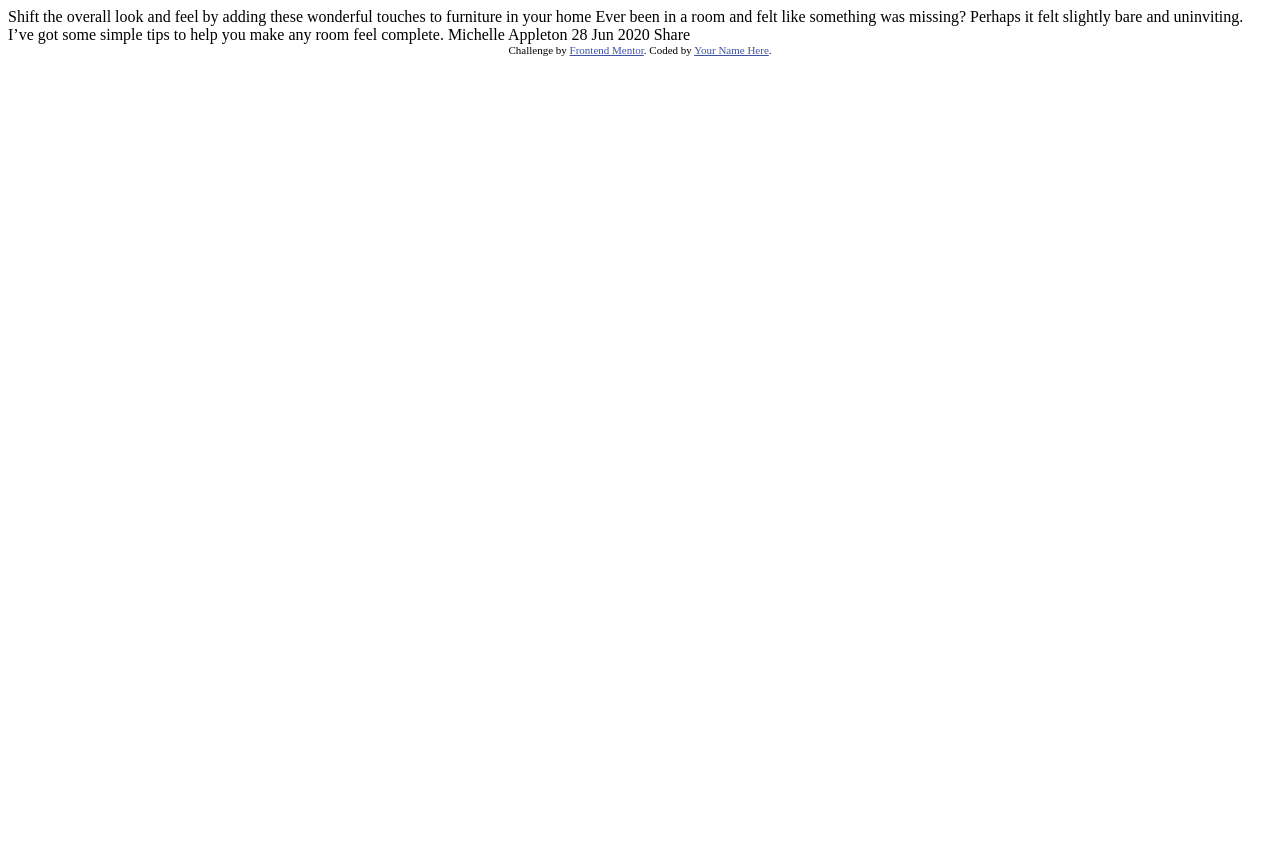
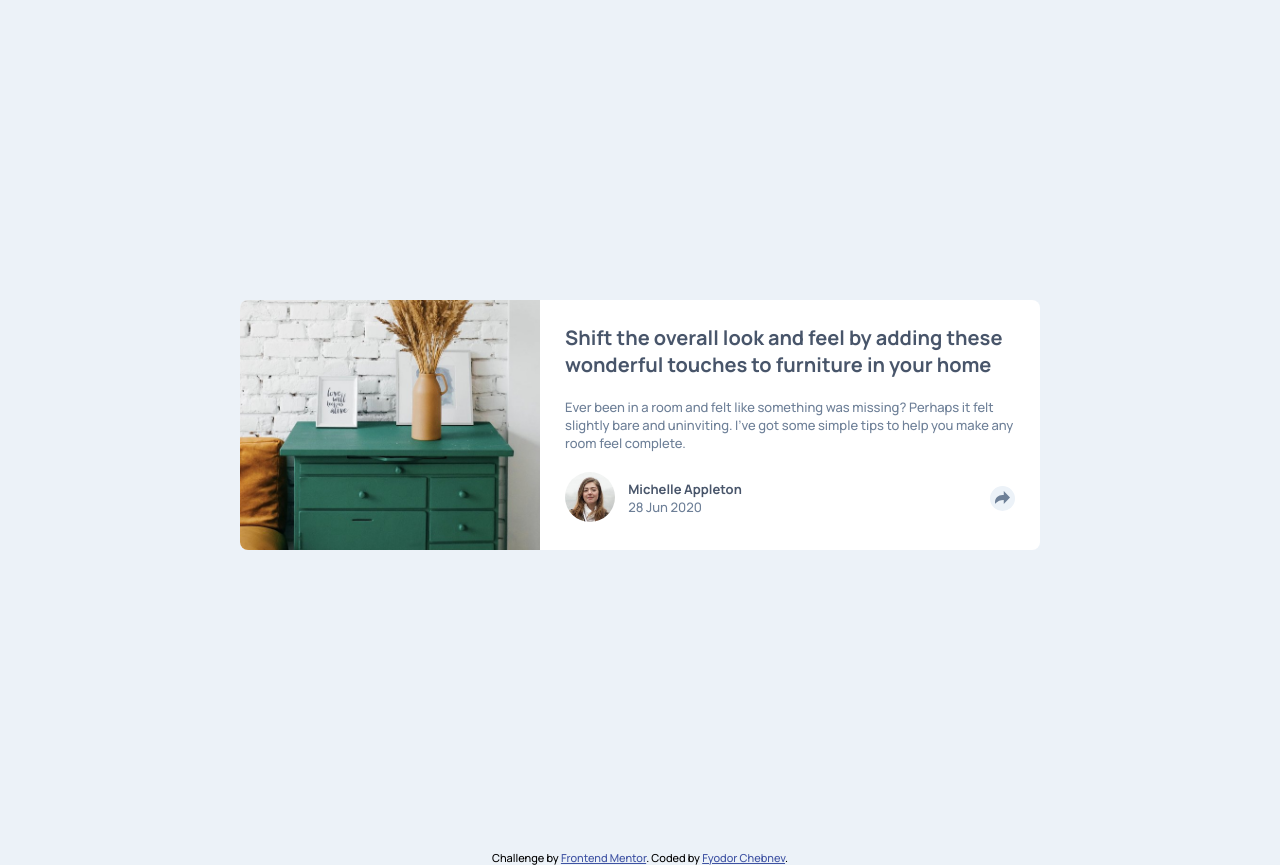
Before and after one commit to chebnevdev/article-preview-component, a plain HTML site: page index.html in a window 1280 px wide. Before the commit the page ends 800 px from the top, so only its background shows below. Drawn offline with Linux system fonts and the light colour scheme.

Commit message:
First version without JS

```diff
--- /dev/null
+++ b/css/styles.css
@@ -0,0 +1,93 @@
+/* TAG STYLES */
+body {
+  background-color: hsl(210, 46%, 95%);
+  font-family: 'Manrope', sans-serif;
+  margin: 0;
+}
+
+p {
+  font-size: 13px;
+}
+
+/* CLASS STYLES */
+
+.card {
+  width: 800px;
+  height: 250px;
+  margin: 300px auto;
+  border-radius: 8px;
+  background: white;
+  display: flex;
+  align-items: center;
+}
+
+.article-image {
+  height: 100%;
+  width: 300px;
+  object-fit: cover;
+  object-position: left;
+  border-radius: 8px 0 0 8px;
+}
+
+.main-title {
+  font-weight: 700;
+  font-size: 20px;
+  color: hsl(217, 19%, 35%);
+  margin-top: 0;
+}
+
+.description {
+  color: hsl(214, 17%, 51%);
+}
+
+.name-paragraph {
+  font-weight: 900;
+  color: hsl(217, 19%, 35%);
+  margin-top: 0;
+  margin-bottom: 0;
+}
+
+.date-paragraph {
+  color: hsl(214, 17%, 51%);
+  margin-top: 0;
+  margin-bottom: 0;
+}
+
+.article-info {
+  width: 450px;
+  margin-left: 25px;
+  display: inline-block;
+}
+
+.author-info {
+  margin-top: 20px;
+  position: relative;
+}
+
+.author-image {
+  height: 50px;
+  border-radius: 100%;
+}
+
+.name-and-date {
+  display: inline-block;
+  vertical-align: top;
+  margin-left: 10px;
+  margin-top: 8px;
+}
+
+.share-image {
+  display: block;
+  margin: auto;
+  margin-top: 5px;
+}
+
+.icon-span {
+  background-color: hsl(210, 46%, 95%);
+  margin-top: 14px;
+  width: 25px;
+  height: 25px;
+  position: absolute;
+  right: 0;
+  border-radius: 100%;
+}
--- a/index.html
+++ b/index.html
@@ -5,8 +5,11 @@
   <meta name="viewport" content="width=device-width, initial-scale=1.0"> <!-- displays site properly based on user's device -->
 
   <link rel="icon" type="image/png" sizes="32x32" href="./images/favicon-32x32.png">
+  <link rel="stylesheet" type="text/css" href="css/styles.css">
 
   <title>Frontend Mentor | Article preview component</title>
+
+  <link href="https://fonts.googleapis.com/css2?family=Manrope:wght@500;700&display=swap" rel="stylesheet">
 
   <!-- Feel free to remove these styles or customise in your own stylesheet 👍 -->
   <style>
@@ -16,21 +19,31 @@
 </head>
 <body>
 
-  Shift the overall look and feel by adding these wonderful
-  touches to furniture in your home
+  <div class="card">
+    <img class="article-image" src="images/drawers.jpg" alt="drawers-image">
+    <div class="article-info">
+      <p class="main-title">
+        Shift the overall look and feel by adding these wonderful touches to furniture in your home
+      </p>
+      <p class="description">
+        Ever been in a room and felt like something was missing? Perhaps it felt slightly bare and uninviting. I’ve got some simple tips to help you make any room feel complete.
+      </p>
+      <div class="author-info">
+        <img class="author-image" src="images/avatar-michelle.jpg" alt="Michelle-photo">
+        <div class="name-and-date">
+          <p class="name-paragraph">Michelle Appleton</p>
+          <p class="date-paragraph">28 Jun 2020</p>
+        </div>
+        <span class="icon-span"><image src="images/icon-share.svg" class="share-image"></span>
+      </div>
+    </div>
+  </div>
 
-  Ever been in a room and felt like something was missing? Perhaps
-  it felt slightly bare and uninviting. I’ve got some simple tips
-  to help you make any room feel complete.
-
-  Michelle Appleton
-  28 Jun 2020
-
-  Share
+  <!-- Share -->
 
   <div class="attribution">
     Challenge by <a href="https://www.frontendmentor.io?ref=challenge" target="_blank">Frontend Mentor</a>.
-    Coded by <a href="#">Your Name Here</a>.
+    Coded by <a href="#">Fyodor Chebnev</a>.
   </div>
 </body>
 </html>
```
